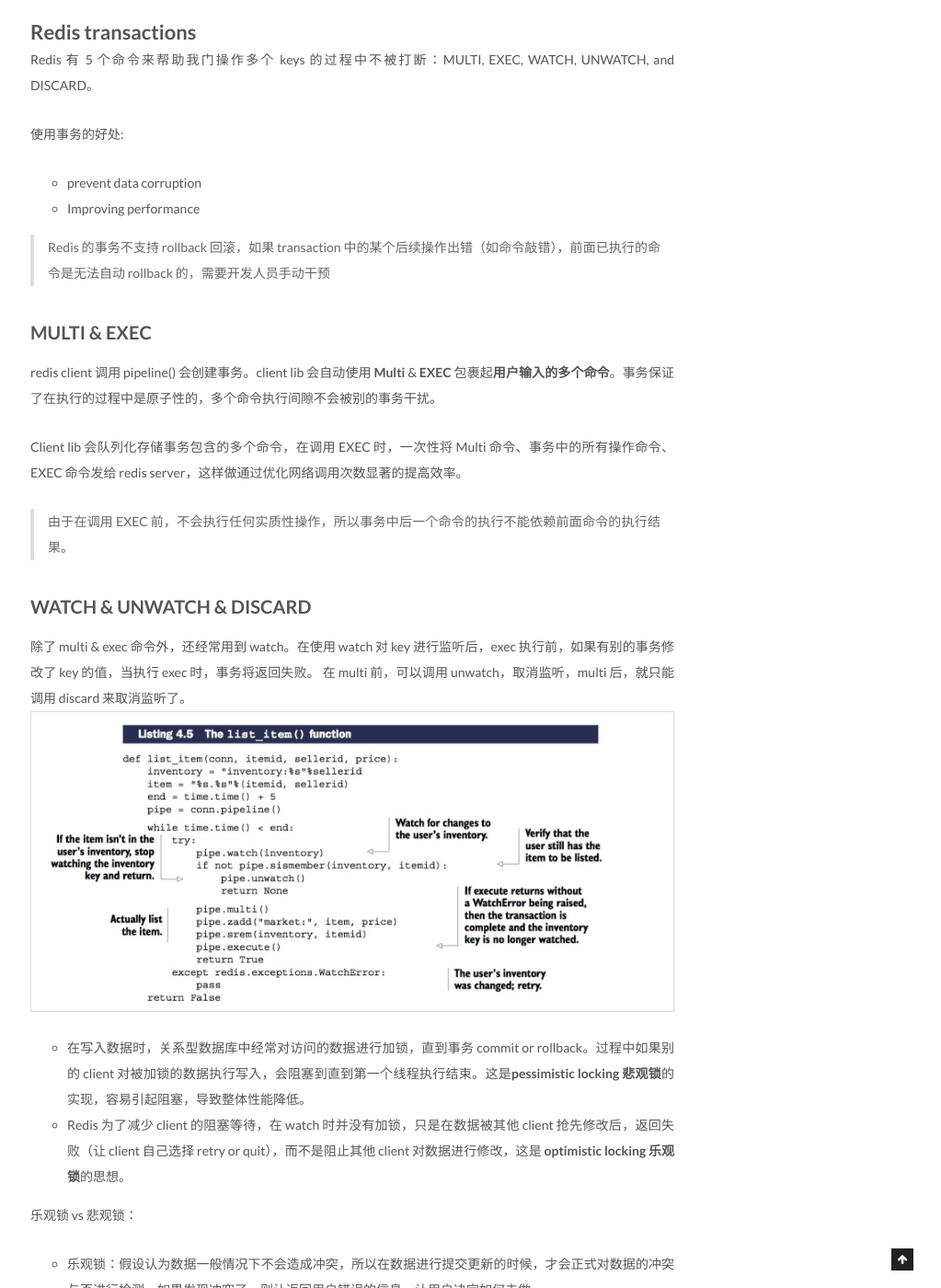
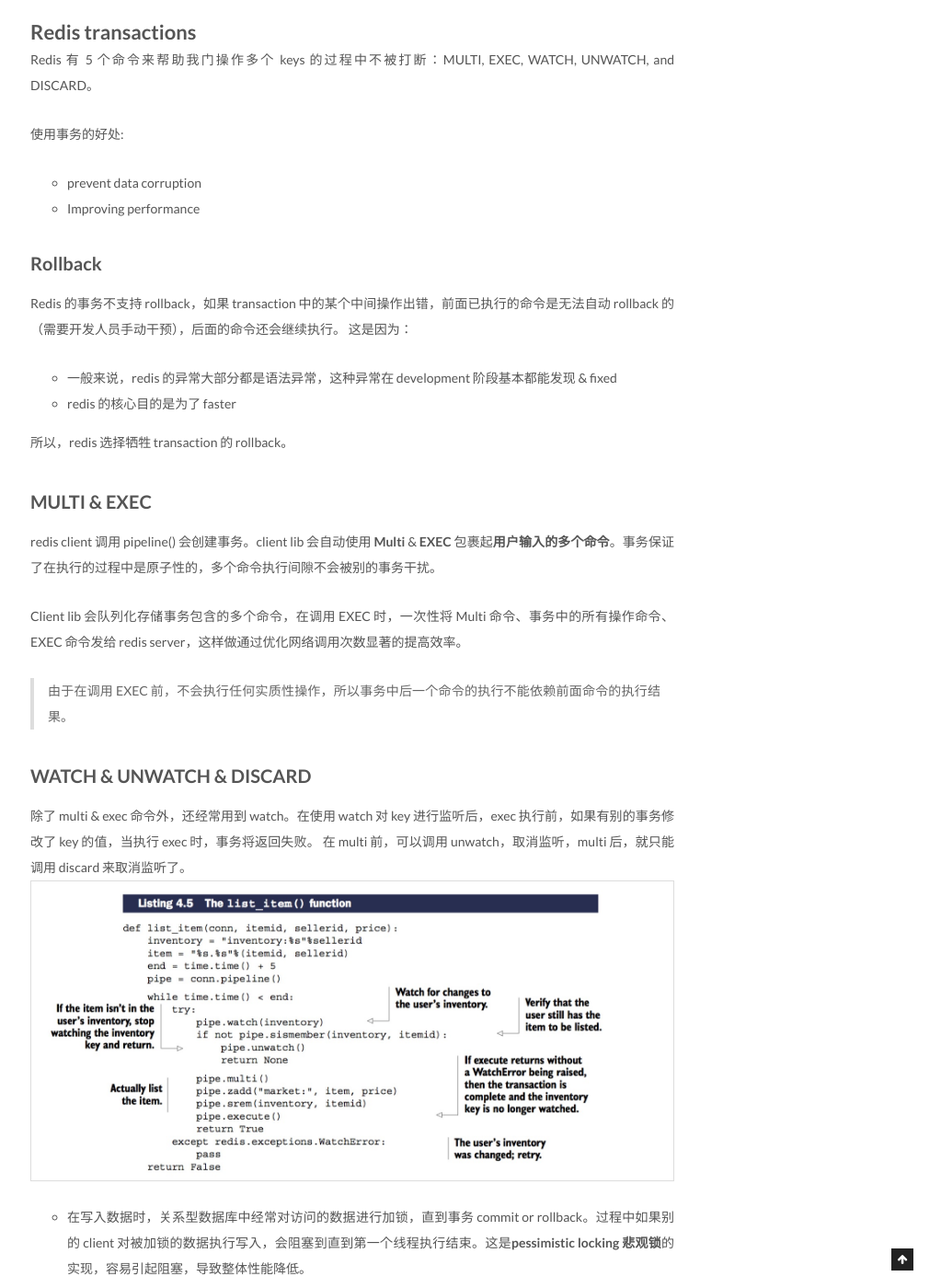
Before and after one commit to qimiguang/qimiguang.github.io, a Jekyll site: the page built from _posts/2018-04-25-Redis总结.md, in a window 1280 px wide and 1400 px high, scrolled down 12737 px. Shown: the whole window at 92% size, without its empty margins (257-1280 px from the left). Built offline with Jekyll 4.4.1, drawn with Linux system fonts in a browser that asks for light colours; comment, search, counter and statistics services are not loaded; some of the changed text lies outside the part shown.

Commit message:
update redis

```diff
--- a/_posts/2018-04-25-Redis总结.md
+++ b/_posts/2018-04-25-Redis总结.md
@@ -213,7 +213,13 @@
 * prevent data corruption
 * Improving performance
 
-> Redis 的事务不支持 rollback 回滚，如果 transaction 中的某个后续操作出错（如命令敲错），前面已执行的命令是无法自动 rollback 的，需要开发人员手动干预
+## Rollback
+Redis 的事务不支持 rollback，如果 transaction 中的某个中间操作出错，前面已执行的命令是无法自动 rollback 的（需要开发人员手动干预），后面的命令还会继续执行。
+这是因为：
+* 一般来说，redis 的异常大部分都是语法异常，这种异常在 development 阶段基本都能发现 & fixed
+* redis 的核心目的是为了 faster
+
+所以，redis 选择牺牲 transaction 的 rollback。
 
 ## MULTI & EXEC
 redis client 调用 pipeline() 会创建事务。client lib 会自动使用 **Multi** & **EXEC** 包裹起**用户输入的多个命令**。事务保证了在执行的过程中是原子性的，多个命令执行间隙不会被别的事务干扰。
```
Also changed, not shown: other parts of _posts/2018-04-25-Redis总结.md (+1 -1 lines).
